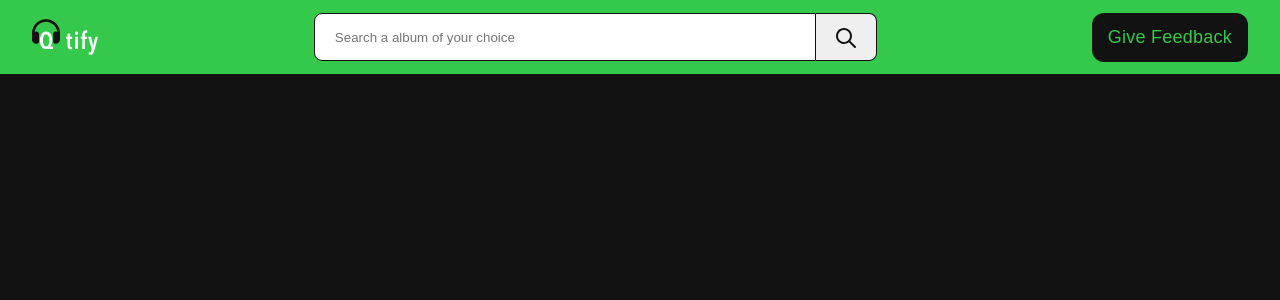
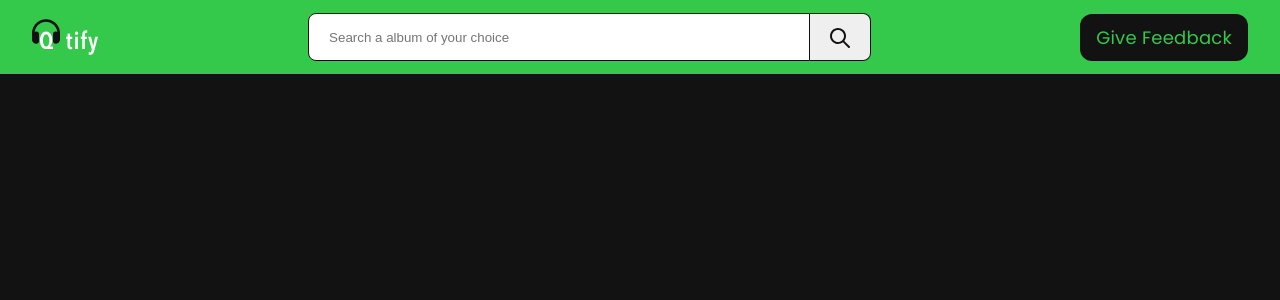
Before and after one commit to krsnavtr-code/qtift, a React (Create React App) app: page / in a window 1280 px wide. Shown: the top 300 px of the page. Built offline with nearby package versions, Linux system fonts and the light colour scheme.

Commit message:
Adding Font in index.html and Button.module.css

```diff
--- a/public/index.html
+++ b/public/index.html
@@ -9,6 +9,13 @@
       name="description"
       content="Web site created using create-react-app"
     />
+
+    <!-- Font from Google font -->
+    <link
+      rel="stylesheet"
+      href="https://fonts.googleapis.com/css2?family=Poppins:wght@400;700&display=swap"
+    />
+
     <link rel="apple-touch-icon" href="%PUBLIC_URL%/logo192.png" />
     <link rel="manifest" href="%PUBLIC_URL%/manifest.json" />
     <title>Qtify</title>
--- a/src/components/Button/Button.module.css
+++ b/src/components/Button/Button.module.css
@@ -3,8 +3,9 @@
   color: var(--primary-color);
   border: none;
   border-radius: 12px;
-  padding: 14px 16px;
+  padding: 10px 16px;
   font-size: 18px;
   letter-spacing: 0.25px;
   cursor: pointer;
+  font-family: "Poppins", sans-serif;
 }
```
